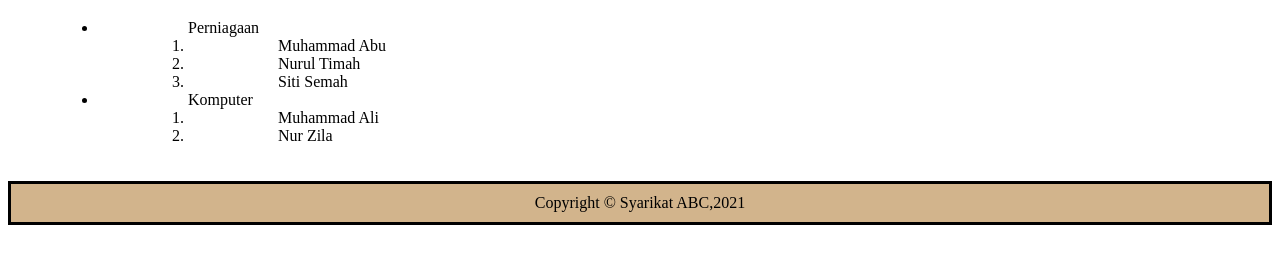
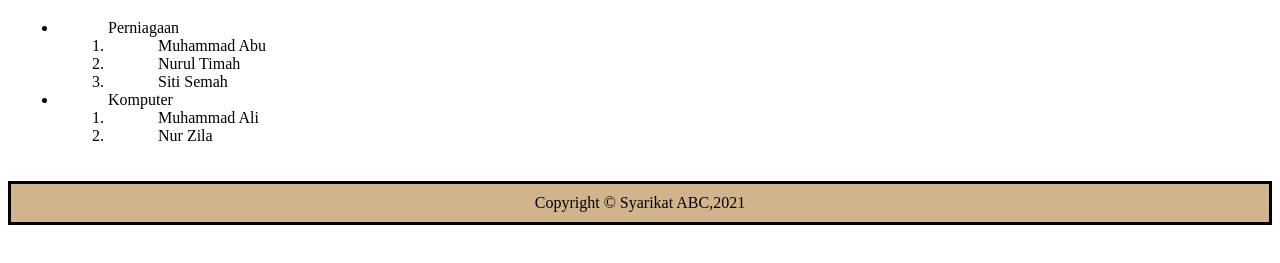
Before and after one commit to deanaamirra/LATIH_TUBI_1, a plain HTML site: page list.html in a window 1280 px wide. Shown: the part 235-498 px from the top of the page. Drawn offline with Linux system fonts and the light colour scheme.

Commit message:
Update list.html

```diff
--- a/list.html
+++ b/list.html
@@ -60,17 +60,17 @@
       overflow: hidden;
       list-style-type: none;
       }
-      .kandungan ul {
-      padding-left: 90px;
-      }
       .kandungan h1 {
       text-align: center;
       }
+      .kandungan ul {
+      padding-left: 50px;
+      }
       .kandungan li {
-      padding-left: 90px;
+      padding-left: 50px;
       }
       .kandungan ol {
-      padding-left: 90px;
+      padding-left: 50px;
       }
       .kaki {
       border: solid;
```
